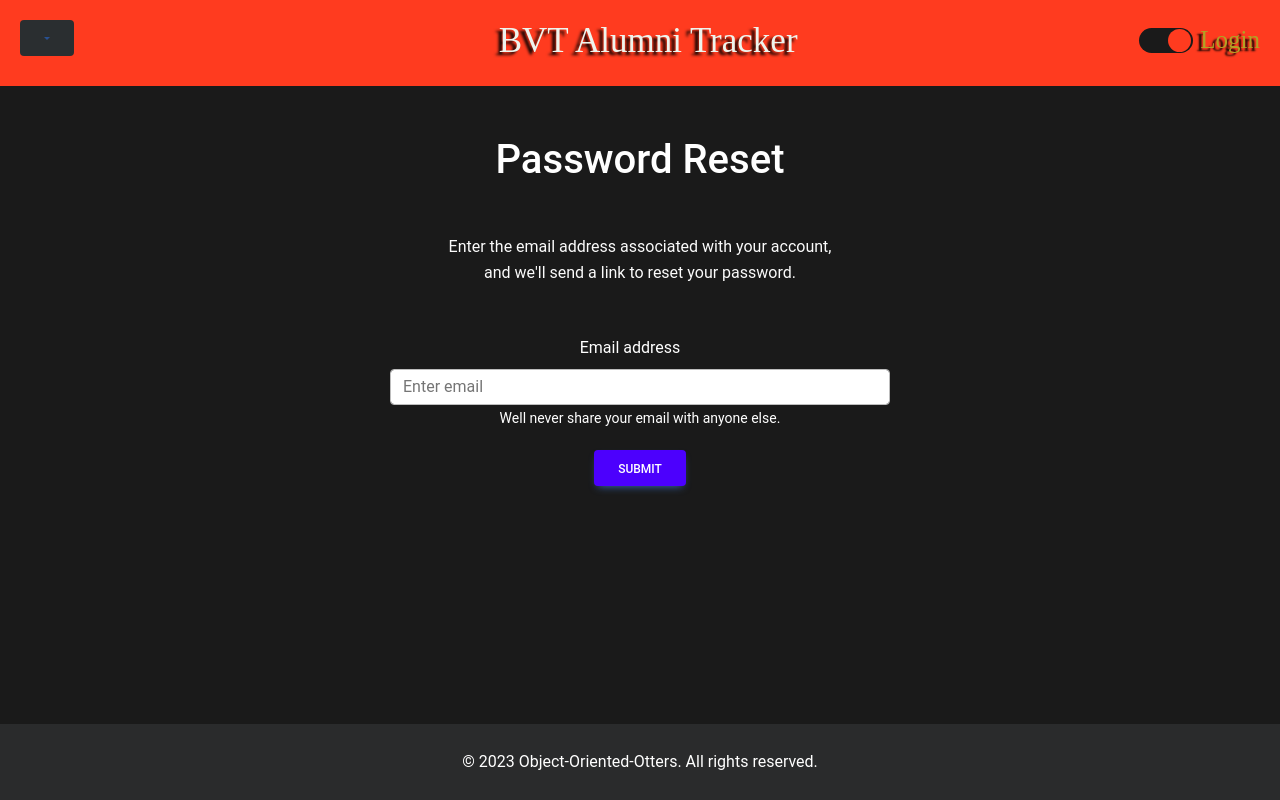
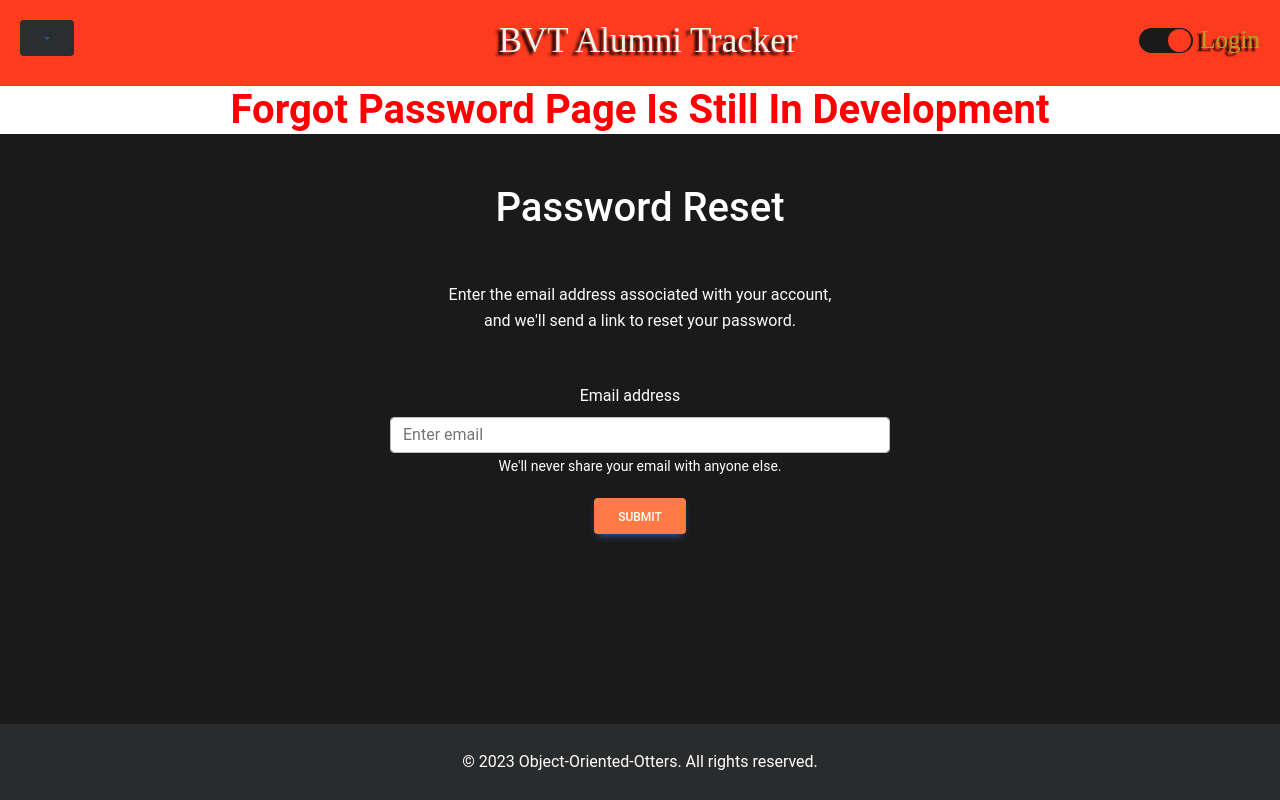
Before and after one commit to JulieKnox225/BVT-Alumni-Tracker-Object-Oriented-Otters, a React (Vite) app: page /forgotPassword in a window 1280 px wide. Built offline with nearby package versions, Linux system fonts and the light colour scheme.

Commit message:
CSS Update
Some CSS updates to the page and the 'under development' header

```diff
--- a/src/Components/ForgotPassword.jsx
+++ b/src/Components/ForgotPassword.jsx
@@ -7,6 +7,7 @@ export function ForgotPassword(){
  return(
     <>
     <div>
+      <h1 className='h1-dev'>Forgot Password Page Is Still In Development</h1>
     <h1 className='h1-fpp'>Password Reset</h1>
     <p className='p-fpp'>Enter the email address associated with your account,<br>
     </br>
@@ -18,13 +19,12 @@ export function ForgotPassword(){
         <Form.Label className = "form-label">Email address</Form.Label>
         <Form.Control type="email" placeholder="Enter email" />
         <Form.Text className='p-text'>
-          Well never share your email with anyone else.
+          We&apos;ll never share your email with anyone else.
         </Form.Text>
       </Form.Group>
       <Button type='submit' className='forgot-pw-submit'>Submit</Button>
     </Form>
     </div>
-
     </>
  )
 }
--- a/src/index.css
+++ b/src/index.css
@@ -840,6 +840,11 @@ label{
 /* end of Profile edit */
 
 /* Password Reset*/
+.h1-dev{
+  color: red;
+  font-weight: bold;
+  background-color: white;
+}
 .h1-fpp{
   color: white;
   margin: 50px;
@@ -868,10 +873,14 @@ label{
   color: rgb(0, 0, 0);
 }
 .forgot-pw-submit {
-  background-color: #4c00fd;
-  margin-bottom: 50px;
+  background-color: #FF7A45;
+  margin-bottom: 10px;
 
 }
+.forgot-pw-submit:hover{
+  background-color: rgb(172, 172, 172);
+}
+
 
 /* End of password reset */
 
```
